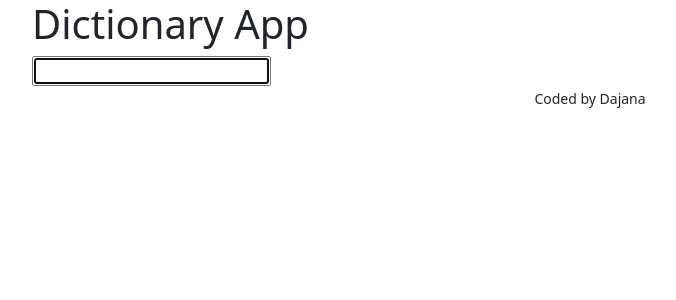
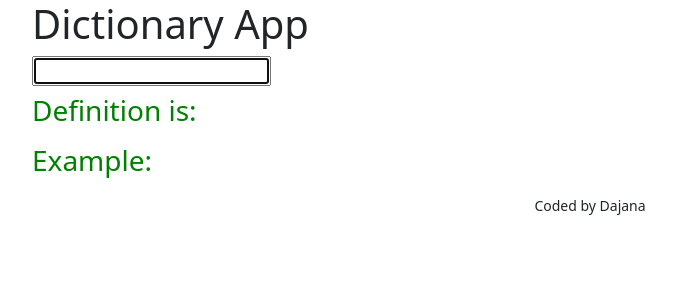
Before and after one commit to dajana-lab/dictionary-react-app, a React (Create React App) app: page / in a window 1280 px wide. Shown: the top 300 px of the page, without its empty margins (50-726 px from the left). Built offline with nearby package versions, Linux system fonts and the light colour scheme.

Commit message:
Added Results component with styled word and definiton and added Bootstrap to project

```diff
--- a/package.json
+++ b/package.json
@@ -10,6 +10,7 @@
     "axios": "^1.13.2",
     "bootstrap": "^5.3.8",
     "react": "^19.2.3",
+    "react-bootstrap": "^2.10.10",
     "react-dom": "^19.2.3",
     "react-scripts": "5.0.1",
     "web-vitals": "^2.1.4"
--- a/src/App.js
+++ b/src/App.js
@@ -1,5 +1,7 @@
 import './App.css';
 import Dictionary from './Dictionary';
+import "bootstrap/dist/css/bootstrap.min.css";
+
 
 function App() {
   return (
--- a/src/Dictionary.js
+++ b/src/Dictionary.js
@@ -1,10 +1,12 @@
 import React, {useState} from "react";
 import "./Dictionary.css"
 import axios from "axios";
+import Results from "./Results";
 
 
 function Dictionary(){
 const [text, setText] = useState("") // state drži ono što je u inputu
+const[results, setResults] = useState({})
 
 // riješi submit forme, ovdje ide API
 function search(event) {
@@ -17,7 +19,7 @@ function search(event) {
 }
 
 function handleResponse(response) {
-    console.log(response.data[0])
+    setResults(response.data[0]);
 }
 
 // prati vrijednosti koje se upisuju u input polje od strane korisnika i ažurira ih
@@ -33,6 +35,7 @@ function handleChange(event) {
             onChange={handleChange}
             autoFocus={true} />
         </form>
+        <Results results={results}/>
      </div>
     )
 }
--- /dev/null
+++ b/src/Results.css
@@ -0,0 +1,8 @@
+.Results h1 {
+    color: red;
+    text-transform: capitalize;
+}
+
+.Results h3 {
+    color: green;
+}
--- /dev/null
+++ b/src/Results.js
@@ -0,0 +1,31 @@
+import React from "react";
+import "./Results.css"
+
+function Results(props) {
+console.log(props.results)
+if(!props.results) {
+    return null
+} else {
+    return (
+        <div className="Results">
+    <h1>{props.results.word}</h1>
+    <h3>
+       Definition is:
+       </h3>
+       <p>
+       {props.results.meanings?.[0]?.definitions?.[0]?.definition}
+      </p>
+
+<h3>Example:</h3>
+    <p>{props.results.meanings?.[0]?.definitions?.[0]?.example}</p>
+
+
+        </div>
+    )
+}
+
+}
+
+
+
+export default Results
```
Also changed, not shown: 1 other file (tests, documents, lock files or other folders).
